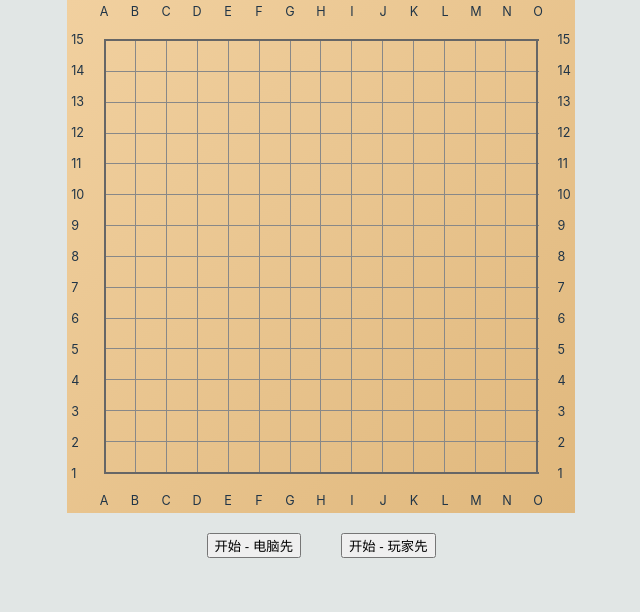
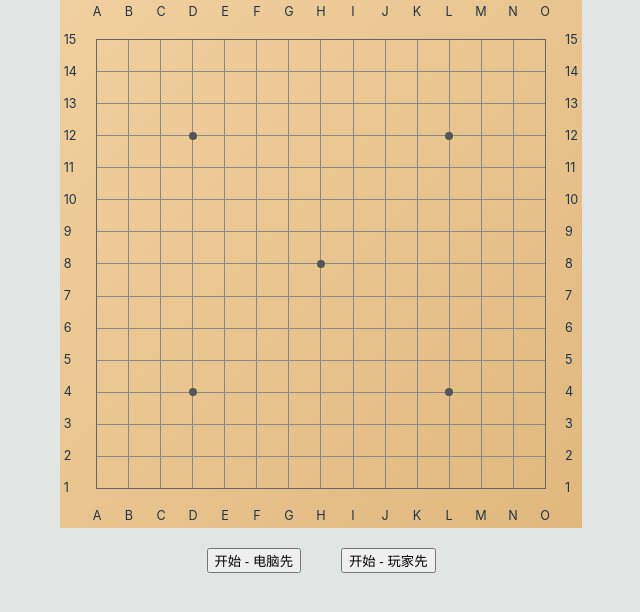
Before and after one commit to lilei-c/gobang, a React (Vite) app: page / in a window 1280 px wide. Shown: the top 612 px of the page, without its empty margins (319-959 px from the left). Built offline with nearby package versions, Linux system fonts and the light colour scheme; what random would draw is missing.

Commit message:
更新UI

```diff
--- a/src/App.jsx
+++ b/src/App.jsx
@@ -13,13 +13,14 @@ var chessboard = new Chessboard(boardLength, boardLength)
 
 let gobang = new Gobang({ boardLength })
 
-const Square = ({ position, value, onClick, className }) => {
+const Square = ({ position, value, onClick, isLastChess, isMarkPoint }) => {
   const stackIndex = gobang.stack.findIndex((x) => x[0] === position[0] && x[1] === position[1])
   return (
-    <button className={`square ${className}`} onClick={onClick}>
+    <button className={`square ${isLastChess && 'lastChess'}`} onClick={onClick}>
       {value !== Gobang.EMPTY && (
         <div className={`chess chess-${value === gobang.firstHand ? 'black' : 'white'}`}>{stackIndex + 1 || null}</div>
       )}
+      {isMarkPoint && <div className="markPoint"></div>}
     </button>
   )
 }
@@ -38,20 +39,28 @@ const Board = ({ squares, onClick }) => {
           <div key={x} className="item" />
         ))}
       </div>
-      <div></div>
+      <div className="chesses">
         {range0(boardLength).map((i) => (
-        <div key={i} className="board-row">
+          <div key={i} className="boardRow">
             {range0(boardLength).map((j) => (
               <Square
                 key={j}
                 position={[i, j]}
                 value={squares[i][j]}
-              className={lastChess && lastChess[0] === i && lastChess[1] === j ? 'lastChess' : null}
+                isLastChess={lastChess && lastChess[0] === i && lastChess[1] === j}
+                isMarkPoint={
+                  (i === 3 && j === 3) ||
+                  (i === 3 && j === 11) ||
+                  (i === 7 && j === 7) ||
+                  (i === 11 && j === 3) ||
+                  (i === 11 && j === 11)
+                }
                 onClick={() => onClick(i, j)}
               />
             ))}
           </div>
         ))}
+      </div>
     </div>
   )
 }
@@ -100,7 +109,7 @@ const Game = () => {
 
   return (
     <div className="game">
-      <div className="game-board">
+      <div className="gameBoard">
         <Num />
         <div className="center">
           <ABC />
--- a/src/App.less
+++ b/src/App.less
@@ -1,5 +1,5 @@
 @boardCrossLine: 1px solid #888;
-@boardOuterCrossLine: 2px solid #666;
+@boardOuterCrossLine: 1px solid #666;
 
 .game {
   flex-direction: column;
@@ -8,29 +8,17 @@
   justify-content: center;
 }
 
-.game-board {
+.gameBoard {
   background: #f1d09f;
   background-image: linear-gradient(to bottom right, #f1d09f, #e0b87d);
   display: flex;
-  .num {
-    padding: 24px 4px;
-    display: flex;
-    flex-direction: column;
-    .item {
-      flex: 1;
-      display: flex;
-      align-items: center;
-    }
-  }
   .center {
     display: flex;
     flex-direction: column;
-  }
-}
-
     .boardCenter {
       position: relative;
       .rowLines {
+        pointer-events: none;
         position: absolute;
         padding: 15px;
         box-sizing: border-box;
@@ -53,6 +41,7 @@
         }
       }
       .colLines {
+        pointer-events: none;
         position: absolute;
         padding: 15px;
         box-sizing: border-box;
@@ -73,8 +62,8 @@
           }
         }
       }
-}
-
+      .chesses {
+        .boardRow {
           .square {
             position: relative;
             display: flex;
@@ -85,22 +74,17 @@
             float: left;
             font-size: 32px;
             font-weight: bold;
-  margin-right: -1px;
-  margin-top: -1px;
             padding: 0;
             text-align: center;
             width: 32px;
             height: 32px;
+            .markPoint {
+              height: 8px;
+              width: 8px;
+              background-color: #555;
+              border-radius: 50%;
             }
-
-.game-info {
-  margin-left: 20px;
           }
-
-.lastChess {
-  background-color: #bbb;
-}
-
           .chess {
             width: 24px;
             height: 24px;
@@ -120,6 +104,19 @@
             background: #000;
             color: #9d9d9d;
           }
+          .lastChess {
+            background-color: #bbb;
+          }
+        }
+      }
+    }
+  }
+}
+
+.game-info {
+  margin-left: 20px;
+}
+
 .opbtns {
   padding: 20px;
   display: flex;
```
Lines whose indentation alone changed are shown as unchanged.
